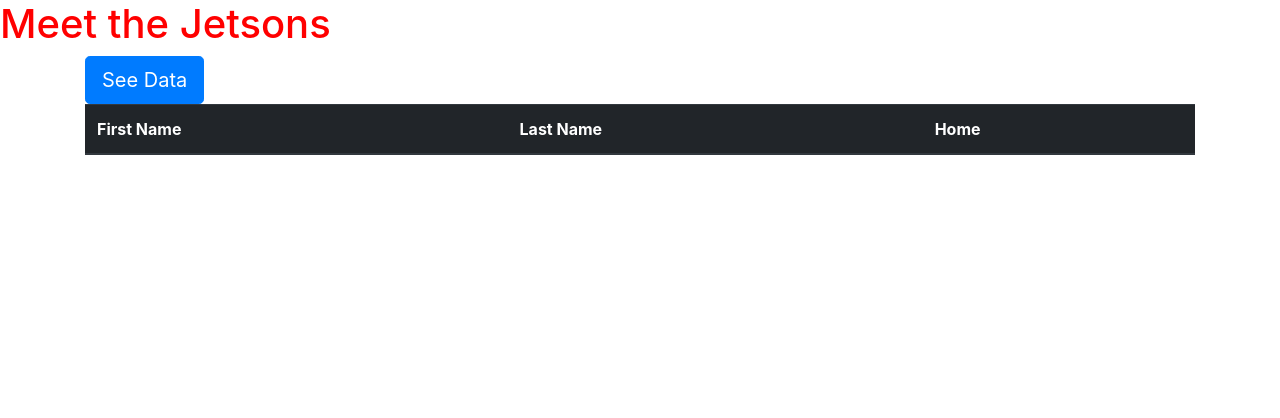
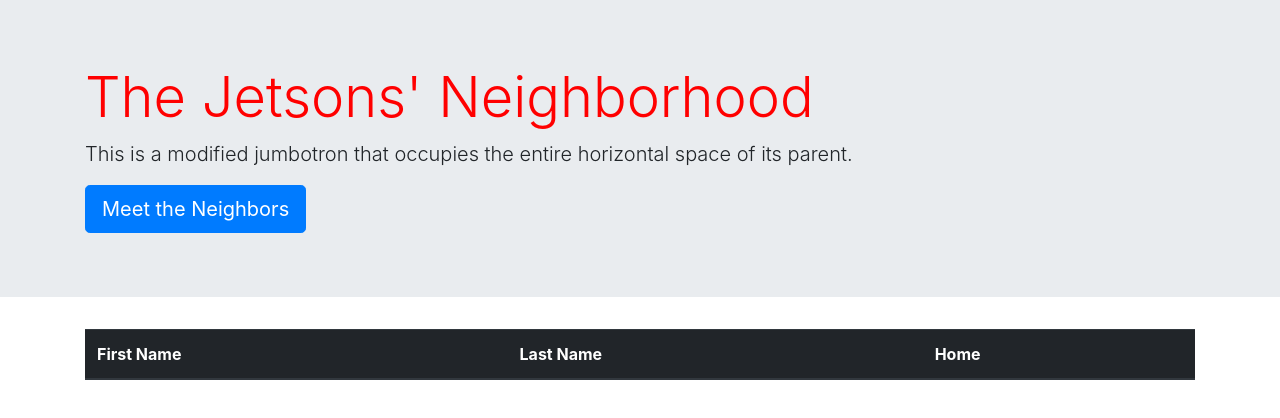
Before and after one commit to AceKingQueen/jetsons, a website: page public/index.html in a window 1280 px wide. Drawn offline with nearby package versions, Linux system fonts and the light colour scheme.

Commit message:
add jumbotron

```diff
--- a/public/index.html
+++ b/public/index.html
@@ -14,11 +14,17 @@
 
 <body>
 
-  <h1>Meet the Jetsons</h1>
+    <div class="jumbotron jumbotron-fluid">
+        <div class="container">
+          <h1 class="display-4">The Jetsons' Neighborhood</h1>
+          <p class="lead">This is a modified jumbotron that occupies the entire horizontal space of its parent.</p>
+          <button type="submit" class="btn btn-primary btn-lg" id="add-data">Meet the Neighbors</button>
+        </div>
+      </div>
+
 
   <div class="container">
 
-    <button type="submit" class="btn btn-primary btn-lg" id="add-data">See Data</button>
 
     <table class="table table-hover table-dark">
       <thead>
--- a/public/javascript.js
+++ b/public/javascript.js
@@ -25,7 +25,6 @@
 
 //when the "See Data" button is clicked, run the populateTable function
 $("#add-data").on("click", function(event) {
-  console.log("button check");
 
     populateTable();
 
```
